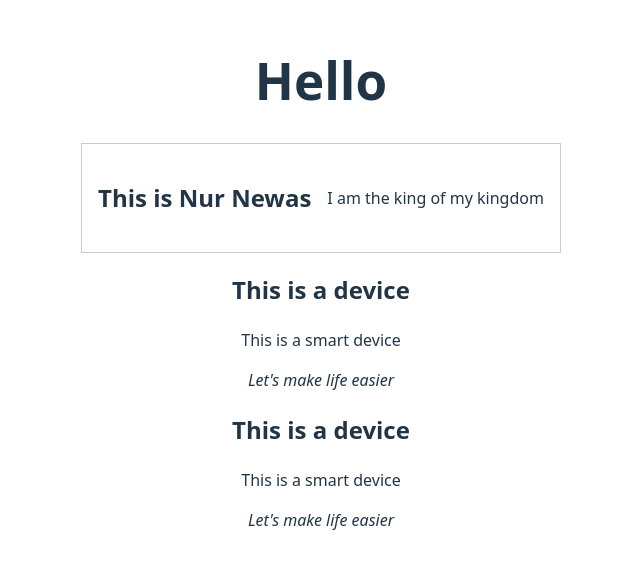
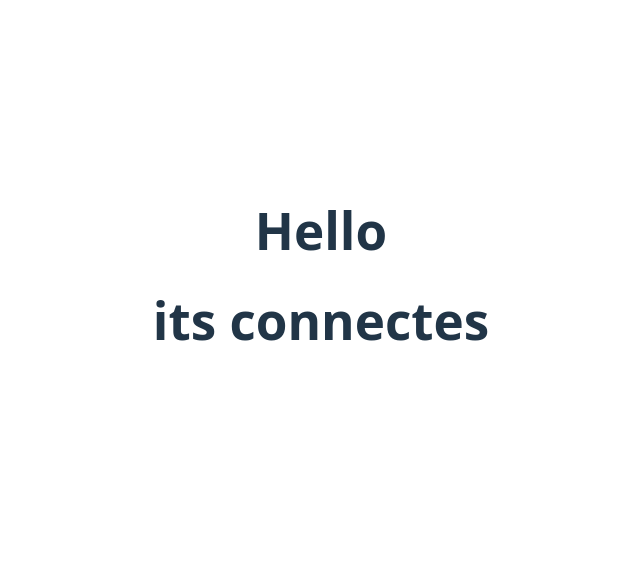
Before and after one commit to nurnewas/Rect-Core-Concept, a React (Vite) app: page / in a window 1280 px wide. Shown: the part 125-694 px from the top of the page, without its empty margins (319-959 px from the left). Built offline with nearby package versions, Linux system fonts and the light colour scheme.

Commit message:
using componenet fromotrher page

```diff
--- a/src/App.jsx
+++ b/src/App.jsx
@@ -1,13 +1,11 @@
 import "./App.css";
+import Todo from "./todo.jsx";
 
 function App() {
   return (
     <>
       <h1>Hello</h1>
-      <Person />
-      {/* <Developer /> */}
-      <Device name="Mobile" />
-      <Device name="Laptop" />
+      <Todo />
     </>
   );
 }
@@ -34,5 +32,4 @@ function Person() {
   );
 }
 
-
 export default App;
--- /dev/null
+++ b/src/todo.jsx
@@ -0,0 +1,9 @@
+function Todo() {
+  return (
+    <>
+      <h1>its connectes</h1>
+    </>
+  );
+}
+
+export default Todo;
```
